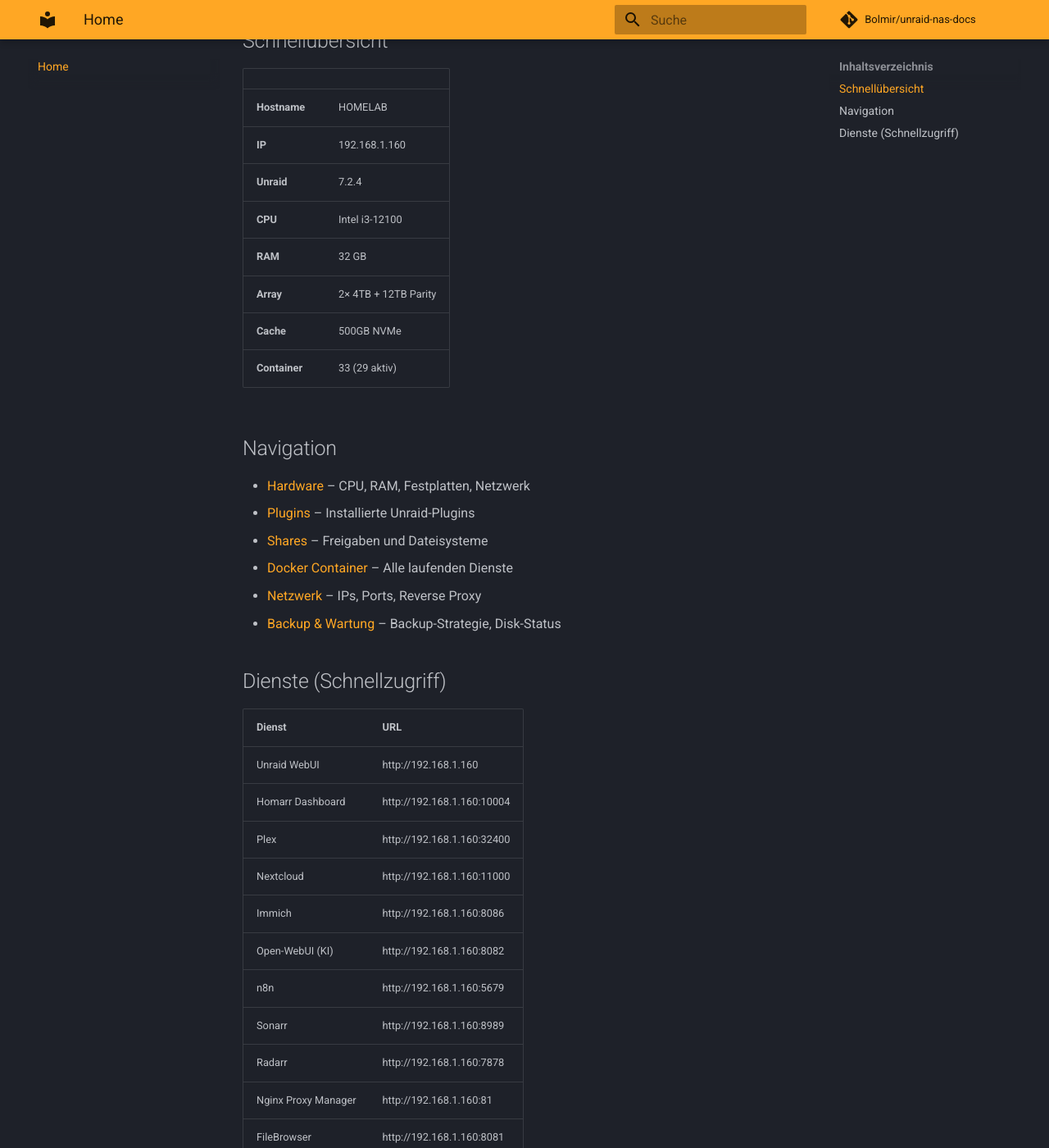
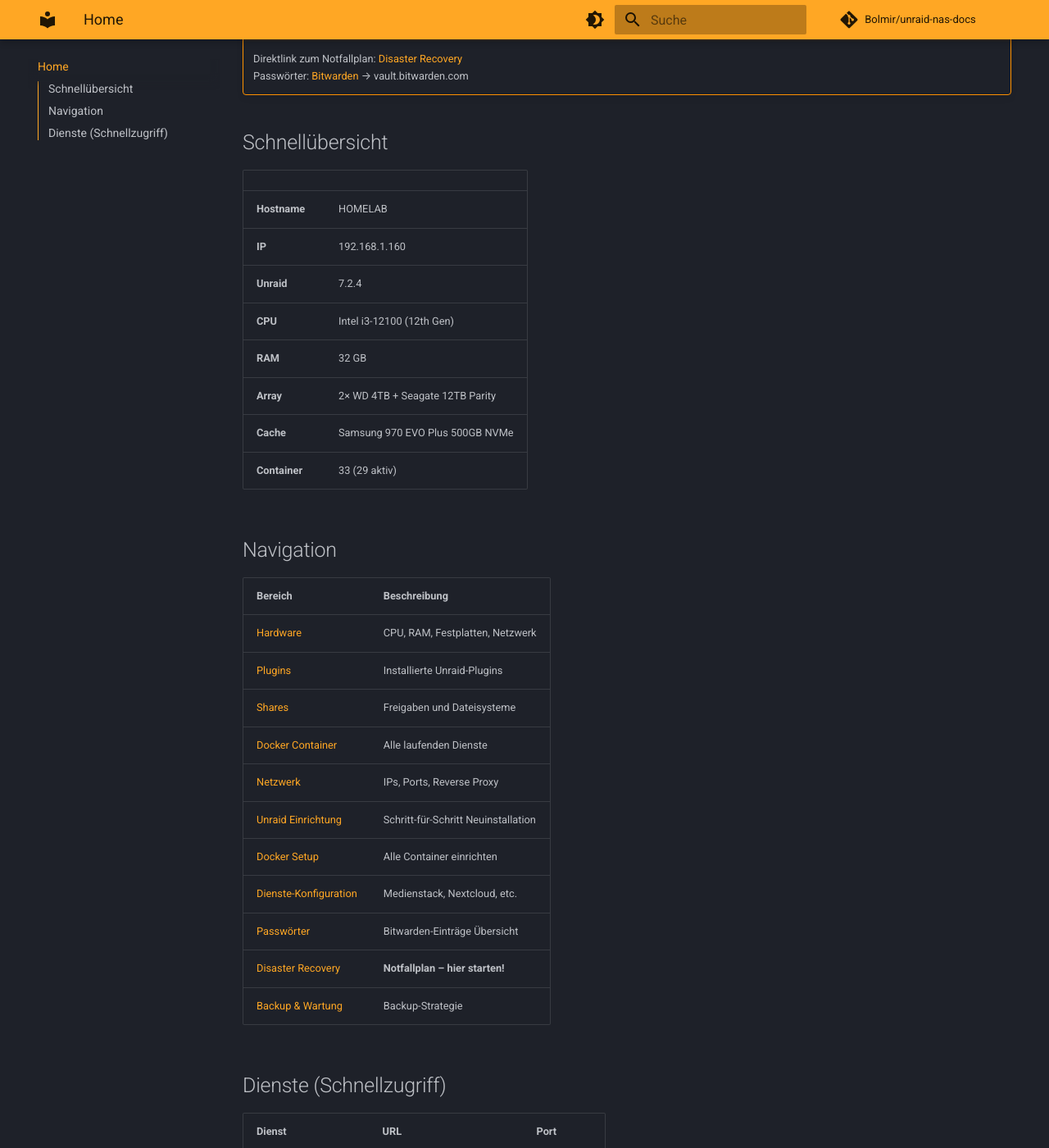
Before and after one commit to Bolmir/unraid-nas-docs, an MkDocs documentation site: the page built from docs/index.md, in a window 1280 px wide and 1400 px high, scrolled down 261 px. Shown: the whole window at 82% size. Built offline with MkDocs 1.6.1 and Material for MkDocs 9.7.7, drawn with Linux system fonts in a browser that asks for light colours; comment, search, counter and statistics services are not loaded; some of the changed text lies outside the part shown.

Commit message:
Add wiki: setup guides, disaster recovery plan, security/Bitwarden docs

```diff
--- a/docs/index.md
+++ b/docs/index.md
@@ -1,6 +1,10 @@
 # HOMELAB – Unraid NAS Dokumentation
 
 > Automatisch gepflegt von Claude AI | Letzte Aktualisierung: 2026-04-17
+
+!!! warning "Im Notfall"
+    Direktlink zum Notfallplan: [Disaster Recovery](disaster-recovery/plan.md)
+    Passwörter: [Bitwarden](https://vault.bitwarden.com) → vault.bitwarden.com
 
 ## Schnellübersicht
 
@@ -9,34 +13,45 @@
 | **Hostname** | HOMELAB |
 | **IP** | 192.168.1.160 |
 | **Unraid** | 7.2.4 |
-| **CPU** | Intel i3-12100 |
+| **CPU** | Intel i3-12100 (12th Gen) |
 | **RAM** | 32 GB |
-| **Array** | 2× 4TB + 12TB Parity |
-| **Cache** | 500GB NVMe |
+| **Array** | 2× WD 4TB + Seagate 12TB Parity |
+| **Cache** | Samsung 970 EVO Plus 500GB NVMe |
 | **Container** | 33 (29 aktiv) |
 
 ## Navigation
 
-- [Hardware](hardware/overview.md) – CPU, RAM, Festplatten, Netzwerk
-- [Plugins](software/plugins.md) – Installierte Unraid-Plugins
-- [Shares](software/shares.md) – Freigaben und Dateisysteme
-- [Docker Container](services/docker-containers.md) – Alle laufenden Dienste
-- [Netzwerk](network/overview.md) – IPs, Ports, Reverse Proxy
-- [Backup & Wartung](maintenance/backup.md) – Backup-Strategie, Disk-Status
+| Bereich | Beschreibung |
+|---------|-------------|
+| [Hardware](hardware/overview.md) | CPU, RAM, Festplatten, Netzwerk |
+| [Plugins](software/plugins.md) | Installierte Unraid-Plugins |
+| [Shares](software/shares.md) | Freigaben und Dateisysteme |
+| [Docker Container](services/docker-containers.md) | Alle laufenden Dienste |
+| [Netzwerk](network/overview.md) | IPs, Ports, Reverse Proxy |
+| [Unraid Einrichtung](setup/unraid.md) | Schritt-für-Schritt Neuinstallation |
+| [Docker Setup](setup/docker.md) | Alle Container einrichten |
+| [Dienste-Konfiguration](setup/services.md) | Medienstack, Nextcloud, etc. |
+| [Passwörter](security/passwords.md) | Bitwarden-Einträge Übersicht |
+| [Disaster Recovery](disaster-recovery/plan.md) | **Notfallplan – hier starten!** |
+| [Backup & Wartung](maintenance/backup.md) | Backup-Strategie |
 
 ## Dienste (Schnellzugriff)
 
-| Dienst | URL |
-|--------|-----|
-| Unraid WebUI | http://192.168.1.160 |
-| Homarr Dashboard | http://192.168.1.160:10004 |
-| Plex | http://192.168.1.160:32400 |
-| Nextcloud | http://192.168.1.160:11000 |
-| Immich | http://192.168.1.160:8086 |
-| Open-WebUI (KI) | http://192.168.1.160:8082 |
-| n8n | http://192.168.1.160:5679 |
-| Sonarr | http://192.168.1.160:8989 |
-| Radarr | http://192.168.1.160:7878 |
-| Nginx Proxy Manager | http://192.168.1.160:81 |
-| FileBrowser | http://192.168.1.160:8081 |
-| Duplicacy | http://192.168.1.160:3875 |
+| Dienst | URL | Port |
+|--------|-----|------|
+| Unraid WebUI | http://192.168.1.160 | 80 |
+| Homarr Dashboard | http://192.168.1.160:10004 | 10004 |
+| Plex | http://192.168.1.160:32400 | 32400 |
+| Nextcloud | http://192.168.1.160:11000 | 11000 |
+| Immich | http://192.168.1.160:8086 | 8086 |
+| Open-WebUI (KI) | http://192.168.1.160:8082 | 8082 |
+| n8n | http://192.168.1.160:5679 | 5679 |
+| Sonarr | http://192.168.1.160:8989 | 8989 |
+| Radarr | http://192.168.1.160:7878 | 7878 |
+| Prowlarr | http://192.168.1.160:9696 | 9696 |
+| qBittorrent | http://192.168.1.160:8080 | 8080 |
+| Overseerr | http://192.168.1.160:5055 | 5055 |
+| Nginx Proxy Manager | http://192.168.1.160:81 | 81 |
+| FileBrowser | http://192.168.1.160:8081 | 8081 |
+| Duplicacy | http://192.168.1.160:3875 | 3875 |
+| TeamSpeak 6 | 192.168.1.160 | 9987/UDP |
--- a/mkdocs.yml
+++ b/mkdocs.yml
@@ -1,5 +1,5 @@
 site_name: HOMELAB NAS Dokumentation
-site_description: Automatisch gepflegte Dokumentation des Unraid NAS
+site_description: Automatisch gepflegte Dokumentation des Unraid NAS HOMELAB
 site_url: https://bolmir.github.io/unraid-nas-docs
 repo_url: https://github.com/Bolmir/unraid-nas-docs
 repo_name: Bolmir/unraid-nas-docs
@@ -11,12 +11,24 @@
     - scheme: slate
       primary: orange
       accent: orange
+      toggle:
+        icon: material/brightness-4
+        name: Hell-Modus
+    - scheme: default
+      primary: orange
+      accent: orange
+      toggle:
+        icon: material/brightness-7
+        name: Dunkel-Modus
   features:
     - navigation.tabs
     - navigation.sections
     - navigation.top
+    - navigation.indexes
     - search.suggest
+    - search.highlight
     - content.tables
+    - toc.integrate
 
 nav:
   - Home: index.md
@@ -29,6 +41,14 @@
     - Docker Container: services/docker-containers.md
   - Netzwerk:
     - Übersicht: network/overview.md
+  - Einrichtung:
+    - Unraid Neuinstallation: setup/unraid.md
+    - Docker Container Setup: setup/docker.md
+    - Dienste-Konfiguration: setup/services.md
+  - Sicherheit:
+    - Passwörter & Bitwarden: security/passwords.md
+  - Disaster Recovery:
+    - Notfallplan: disaster-recovery/plan.md
   - Wartung:
     - Backup: maintenance/backup.md
 
@@ -40,3 +60,7 @@
   - admonition
   - pymdownx.details
   - pymdownx.superfences
+  - pymdownx.tasklist:
+      custom_checkbox: true
+  - attr_list
+  - def_list
```
Also changed, not shown: docs/disaster-recovery/plan.md (added, +178 -0 lines), docs/security/passwords.md (added, +77 -0 lines), docs/setup/docker.md (added, +196 -0 lines), docs/setup/services.md (added, +97 -0 lines), docs/setup/unraid.md (added, +90 -0 lines).
